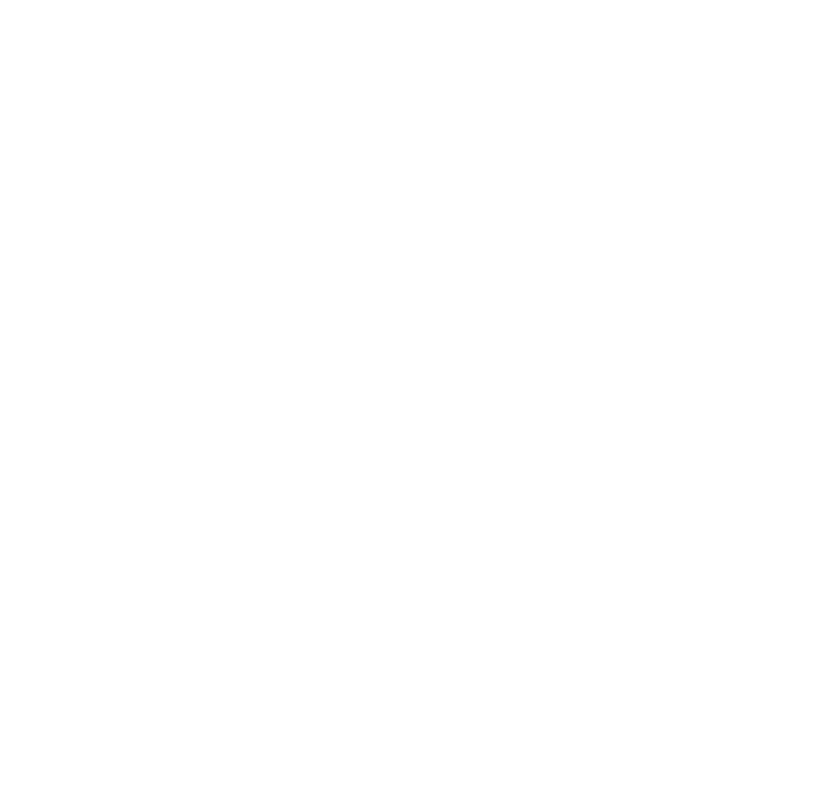
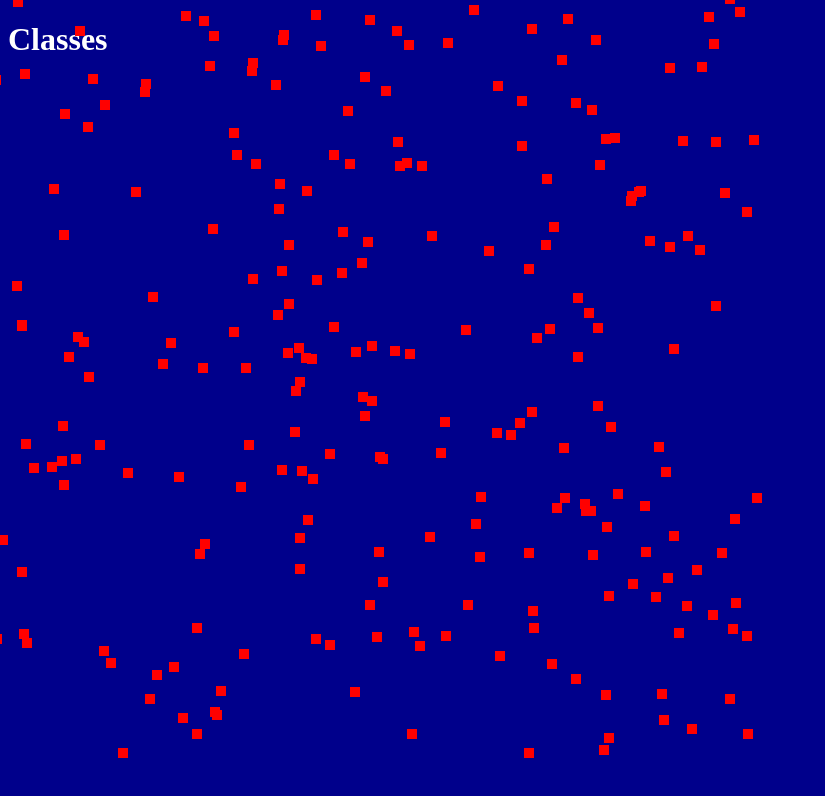
Before and after one commit to btfredr/js2-class-particle, a plain HTML site: page index.html in a window 1280 px wide. Shown: the whole page, without its empty margins (0-825 px from the left). Drawn offline with Linux system fonts and the light colour scheme.

Commit message:
added particle loop

```diff
--- a/css/style.css
+++ b/css/style.css
@@ -0,0 +1,10 @@
+.particle {
+    width: 10px;
+    height: 10px;
+    background-color: red;
+}
+
+body {
+    background-color: darkblue;
+    color: white;
+}
--- a/index.html
+++ b/index.html
@@ -9,6 +9,7 @@
 </head>
 
 <body>
+    <h1>Classes</h1>
 
     <script src="./js/script.js" type="module"></script>
 </body>
--- /dev/null
+++ b/js/particle.js
@@ -0,0 +1,37 @@
+// making a function used to create particles and exporting it
+export default class Particle {
+
+    constructor(positionX, positionY, speedX, speedY, size) {
+        console.log("Particle created");
+
+        this.positionX = positionX;
+        this.positionY = positionY;
+        this.speedY = speedX;
+        this.speedX = speedY;
+
+        this.elem = document.createElement("div");
+        this.elem.classList.add("particle");
+        this.elem.style.position = "absolute";
+
+        this.elem.style.top = this.positionX + "px";
+        this.elem.style.left = this.positionY + "px";
+        this.elem.style.width = size;
+        this.elem.style.height = size;
+
+
+        document.body.appendChild(this.elem);
+    }
+
+    update() {
+        this.positionX += this.speedX;
+        this.positionY += this.speedY;
+
+        this.elem.style.top = this.positionX + "px";
+        this.elem.style.left = this.positionY + "px";
+
+        const friction = 0.99;
+
+        this.speedX *= friction;
+        this.speedY *= friction;
+    }
+}
--- a/js/script.js
+++ b/js/script.js
@@ -0,0 +1,39 @@
+import Particle from "./particle.js";
+
+const myParticle = new Particle(100, 100, 0, 0);
+
+const particles = [];
+
+for (let index = 0; index < 250; index++) {
+    const posX = Math.random() * 10 + 200;
+    const posY = Math.random() * 10 + 200;
+    const speedX = Math.random() * 10 - 3;
+    const speedY = Math.random() * 10 - 3;
+    const size = Math.random() * 10 + 3;
+    const newParticle = new Particle(posX, posY, speedX, speedY, size);
+    particles.push(newParticle);
+}
+
+setInterval(function () {
+    particles.forEach(function (particle) {
+        particle.update();
+    });
+}, 33);
+
+document.addEventListener("keydown", function (event) {
+    console.log("this key has been pressed: " + event.key);
+    const key = event.key;
+
+    if (key === "w") {
+        console.log("go up!");
+    }
+    if (key === "a") {
+        console.log("go left!");
+    }
+    if (key === "s") {
+        console.log("go down!");
+    }
+    if (key === "d") {
+        console.log("go rightds!");
+    }
+});
```
